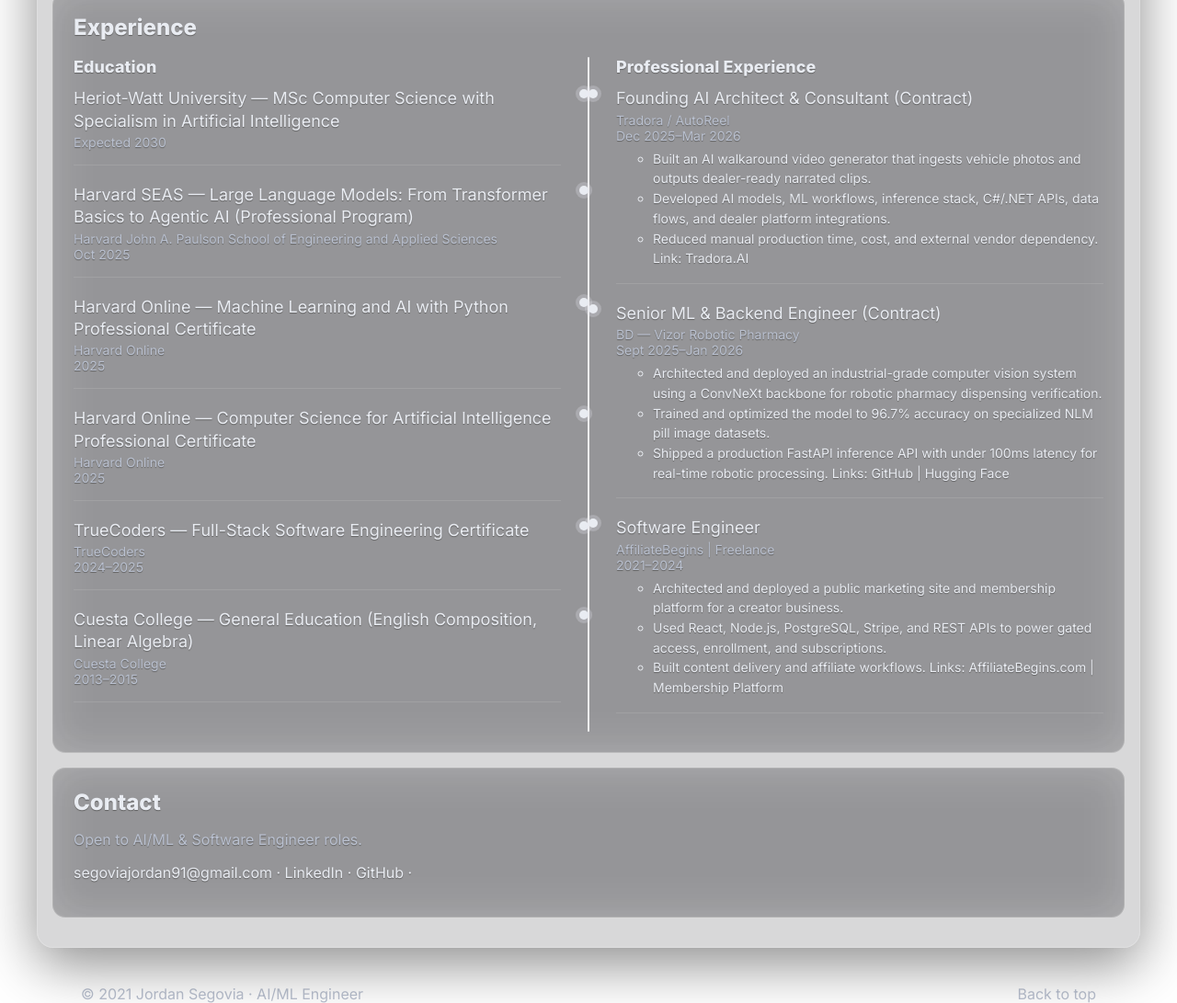
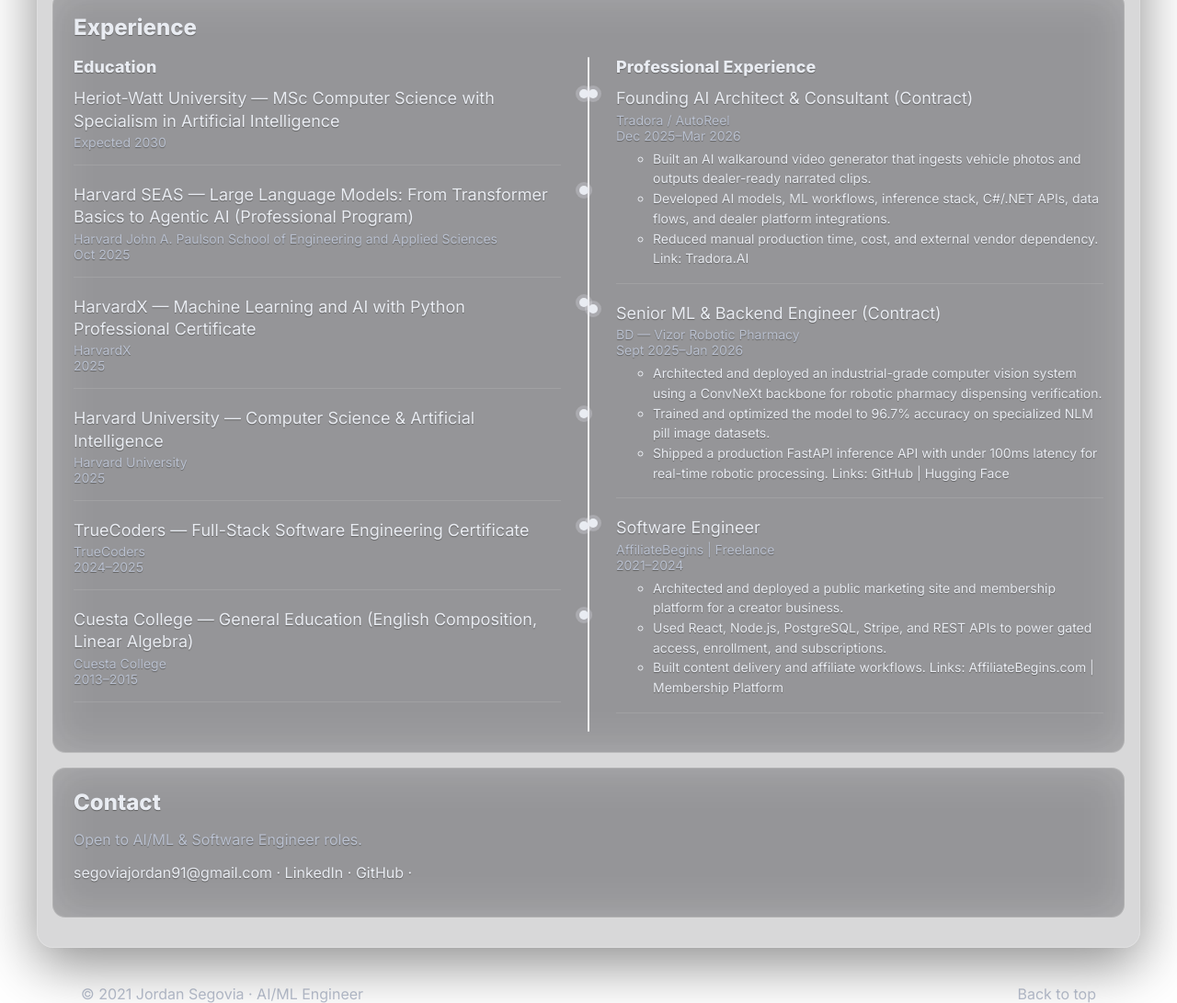
Before and after one commit to jordansegoviagonzalez/jordansegovia.com, a plain HTML site: page index.html in a window 1280 px wide. Shown: the part 4234-5325 px from the top of the page at 92% size. Drawn offline with Linux system fonts and the light colour scheme.

Commit message:
portfolio update

```diff
--- a/index.html
+++ b/index.html
@@ -371,14 +371,14 @@
         </li>
 
         <li class="xp-item">
-          <div class="xp-role">Harvard Online — Machine Learning and AI with Python Professional Certificate</div>
-          <div class="xp-org">Harvard Online</div>
+          <div class="xp-role">HarvardX — Machine Learning and AI with Python Professional Certificate</div>
+          <div class="xp-org">HarvardX</div>
           <div class="xp-date">2025</div>
         </li>
 
         <li class="xp-item">
-          <div class="xp-role">Harvard Online — Computer Science for Artificial Intelligence Professional Certificate</div>
-          <div class="xp-org">Harvard Online</div>
+          <div class="xp-role">Harvard University — Computer Science & Artificial Intelligence</div>
+          <div class="xp-org">Harvard University</div>
           <div class="xp-date">2025</div>
         </li>
 
```
